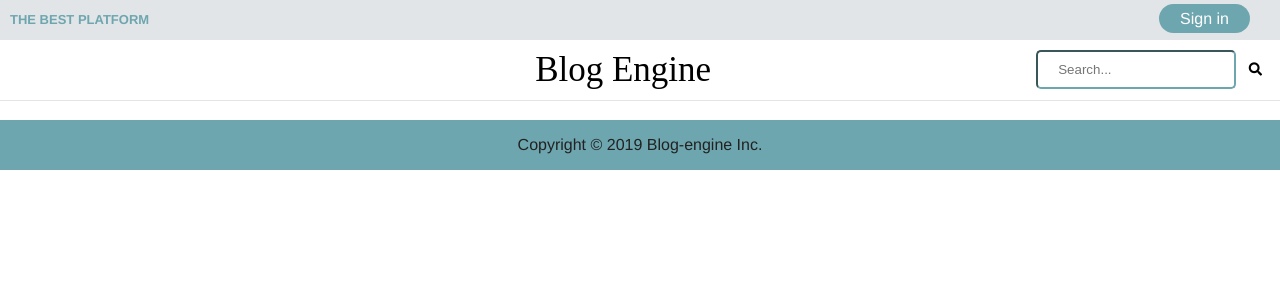
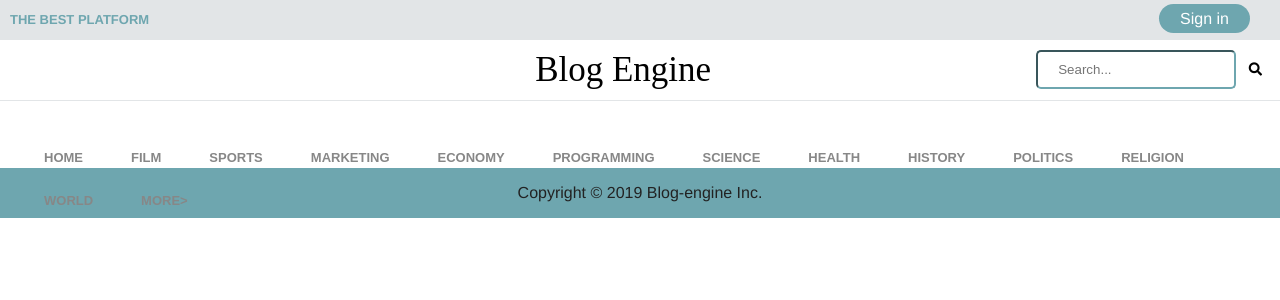
Before and after one commit to CarlossHnrq/blog-engine, a PHP site: page / in a window 1280 px wide. Shown: the top 300 px of the page. Run offline with PHP 8.4, Linux system fonts and the light colour scheme; some libraries are stand-ins or nearby versions; some web fonts are replaced.

Commit message:
add nav to index

```diff
--- a/index.php
+++ b/index.php
@@ -1,6 +1,24 @@
 <?php include_once 'includes/head.inc.php' ?>
 <?php include_once 'includes/header.inc.php' ?>
 
-
+		<nav class="nav-bg">
+			<div class="menu-nav">
+				<ul>
+					<li><a href="#">Home</a></li>
+					<li><a href="#">Film</a></li>
+					<li><a href="#">Sports</a></li>
+					<li><a href="#">Marketing</a></li>
+					<li><a href="#">Economy</a></li>
+					<li><a href="#">Programming</a></li>
+					<li><a href="#">Science</a></li>
+					<li><a href="#">Health</a></li>
+					<li><a href="#">History</a></li>
+					<li><a href="#">Politics</a></li>
+					<li><a href="#">Religion</a></li>
+					<li><a href="#">World</a></li>
+					<li><a href="#">More></a></li>
+				</ul>
+			</div>
+		</nav>
 
 <?php include_once 'includes/footer.inc.php' ?>
```
